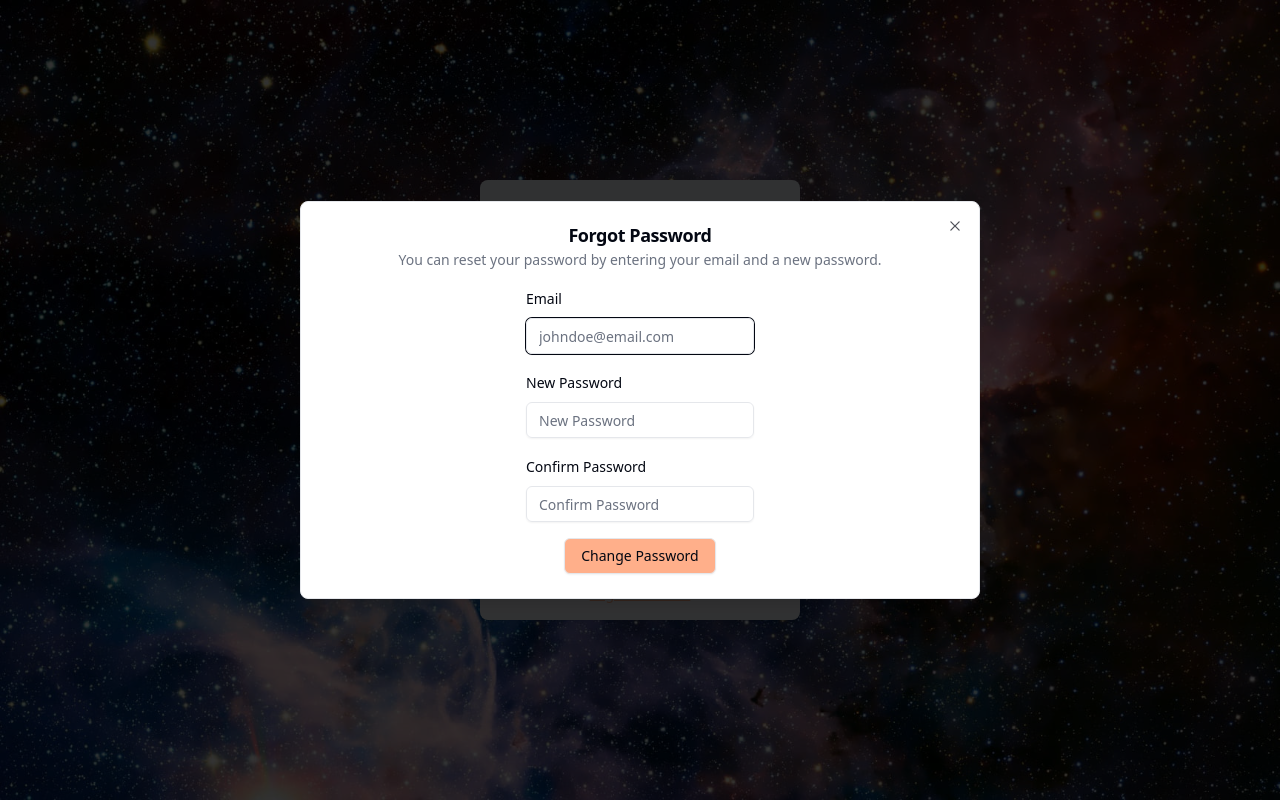
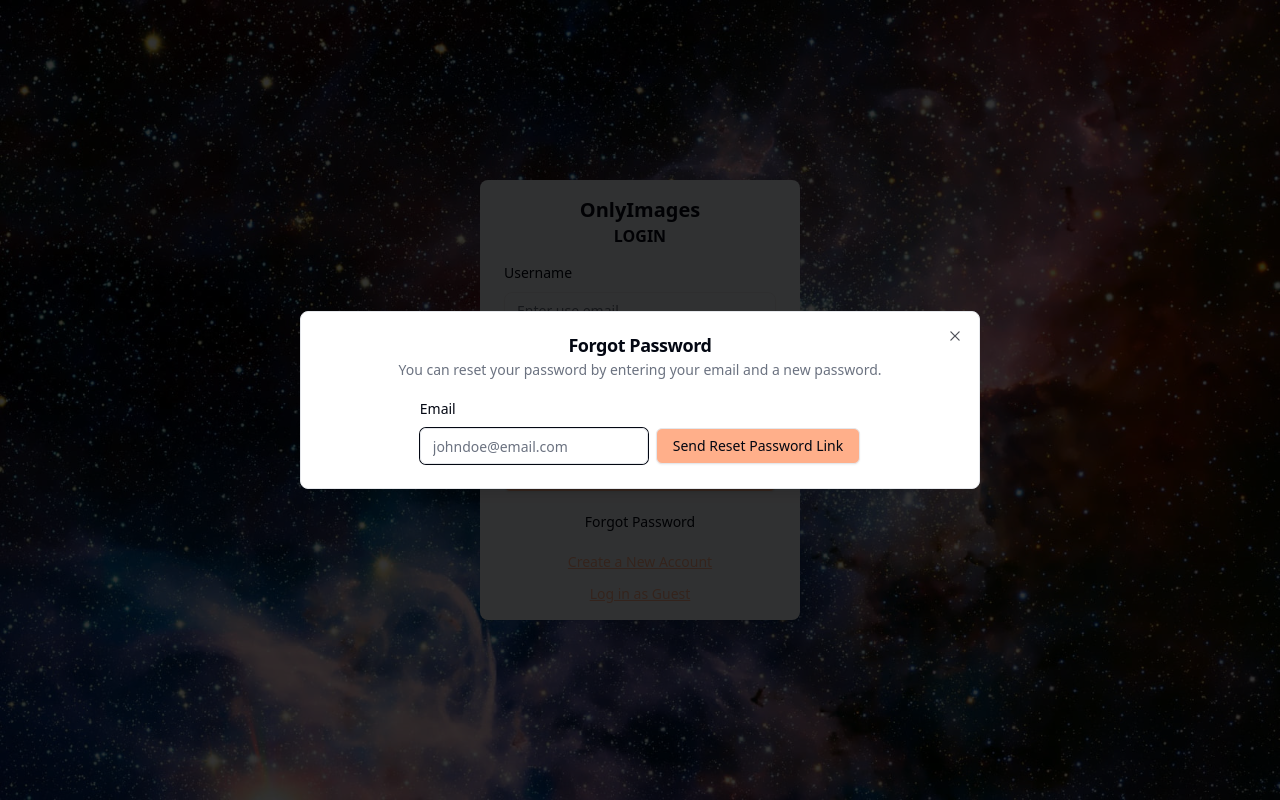
Before and after one commit to pitohui02/webdev_capstone, a React (Vite) app: page /login in a window 1280 px wide. Both pictures are taken after a click on the button "Forgot Password". Built offline with nearby package versions, Linux system fonts and the light colour scheme.

Commit message:
Revert old forgot password modal

```diff
--- a/src/components/ForgotPasswordModal.tsx
+++ b/src/components/ForgotPasswordModal.tsx
@@ -19,48 +19,50 @@ import {
 	FormLabel,
 	FormMessage,
 } from "../@/components/ui/form";
+import { useMutation } from "@tanstack/react-query";
+import { supabase } from "../client";
+import { useToast } from "../@/components/ui/use-toast";
+import { ReloadIcon } from "@radix-ui/react-icons";
 
-const FormSchema = z
-    .object({
+const FormSchema = z.object({
 	email: z.string().min(1, "Email is required").email("Invalid email"),
-        newPassword: z.string().min(6, "Password must be at least 6 characters long"),
-        confirmPassword: z.string().min(6, "Confirm password must be at least 6 characters long"),
-    })
-    .refine((data) => data.newPassword === data.confirmPassword, {
-        message: "Passwords don't match",
-        path: ["confirmPassword"],
 });
 
 const ForgotPasswordModal = () => {
+	const { toast } = useToast();
+
 	const form = useForm<z.infer<typeof FormSchema>>({
 		resolver: zodResolver(FormSchema),
 		defaultValues: {
 			email: "",
-            newPassword: "",
-            confirmPassword: "",
+		},
+	});
+
+	const mutation = useMutation({
+		mutationFn: async (values: z.infer<typeof FormSchema>) => {
+			const { data, error } = await supabase.auth.resetPasswordForEmail(
+				values.email,
+			);
+			if (error) throw error;
+			return data;
+		},
+		onSuccess: () => {
+			toast({
+				title: "Reset password email sent",
+				description: "Please check your email",
+			});
+		},
+		onError: () => {
+			toast({
+				title: "Error in sending email",
+				description: "Email has not been sent",
+				variant: "destructive",
+			});
 		},
 	});
 
 	const onSubmit = async (values: z.infer<typeof FormSchema>) => {
-        try {
-            const response = await fetch('/api/change-password', {
-                method: 'POST',
-                headers: {
-                    'Content-Type': 'application/json',
-                },
-                body: JSON.stringify({ email: values.email, newPassword: values.newPassword }),
-            });
-
-            if (!response.ok) {
-                const errorData = await response.json();
-                throw new Error(errorData.message || 'Network response was not ok');
-            }
-
-            alert('Password successfully changed.');
-        } catch (error) {
-            console.error('Failed to change password:', error);
-            alert('Failed to change password. Please try again.');
-        }
+		mutation.mutate(values);
 	};
 
 	return (
@@ -76,14 +78,15 @@ const ForgotPasswordModal = () => {
 					<DialogHeader className="flex flex-col items-center">
 						<DialogTitle>Forgot Password</DialogTitle>
 						<DialogDescription>
-                            You can reset your password by entering your email and a new password.
+							You can reset your password by entering your email and a new
+							password.
 						</DialogDescription>
 					</DialogHeader>
 
 					<Form {...form}>
 						<form
 							onSubmit={form.handleSubmit(onSubmit)}
-                            className="flex flex-col space-y-4 items-center"
+							className="flex flex-row space-x-2 items-end justify-center"
 						>
 							<FormField
 								control={form.control}
@@ -103,48 +106,20 @@ const ForgotPasswordModal = () => {
 								)}
 							/>
 
-                            <FormField
-                                control={form.control}
-                                name="newPassword"
-                                render={({ field }) => (
-                                    <FormItem>
-                                        <FormLabel className="text-sm">New Password</FormLabel>
-                                        <FormControl>
-                                            <Input
-                                                placeholder="New Password"
-                                                type="password"
-                                                {...field}
-                                            />
-                                        </FormControl>
-                                        <FormMessage />
-                                    </FormItem>
-                                )}
-                            />
-
-                            <FormField
-                                control={form.control}
-                                name="confirmPassword"
-                                render={({ field }) => (
-                                    <FormItem>
-                                        <FormLabel className="text-sm">Confirm Password</FormLabel>
-                                        <FormControl>
-                                            <Input
-                                                placeholder="Confirm Password"
-                                                type="password"
-                                                {...field}
-                                            />
-                                        </FormControl>
-                                        <FormMessage />
-                                    </FormItem>
-                                )}
-                            />
-
 							<Button
 								type="submit"
 								variant="outline"
 								className="bg-[#FFAF8A] hover:bg-[#ffa880]"
+								disabled={mutation.isPending}
 							>
-                                Change Password
+								{mutation.isPending ? (
+									<>
+										<ReloadIcon className="mr-2 w-4 h-4 animate-pulse" />
+										Sending...
+									</>
+								) : (
+									"Send Reset Password Link"
+								)}
 							</Button>
 						</form>
 					</Form>
```
Lines whose indentation alone changed are shown as unchanged.
